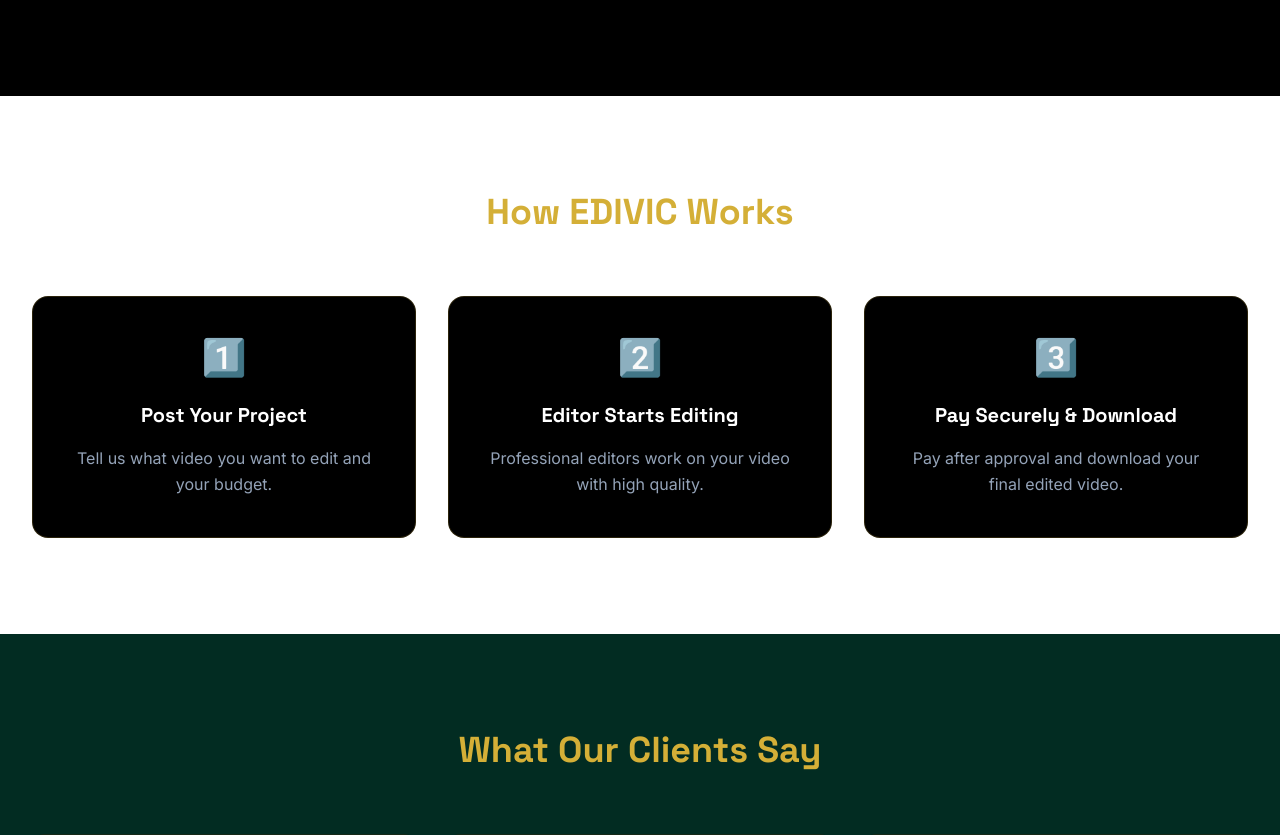
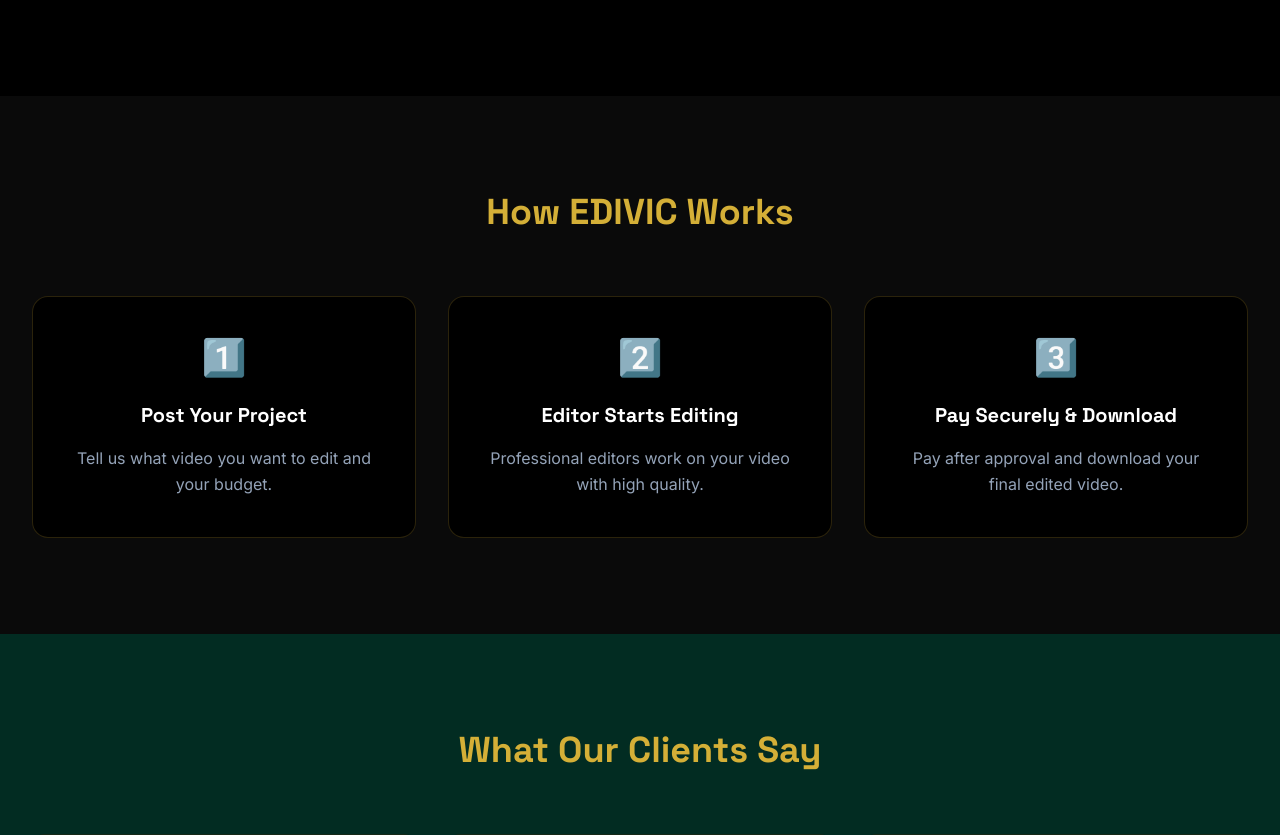
Before and after one commit to kavyvachhani04-cpu/Edivic_com, a React (Vite) app: page /#/ in a window 1280 px wide. Shown: the part 1548-2383 px from the top of the page. Built offline with nearby package versions, Linux system fonts and the light colour scheme; no server answers.

Commit message:
feat: Enhance security on landing page
Disable text selection and right-click context menus on the landing page to deter content scraping.

Additionally, update the landing page background color to use the 'surface' theme variable.

```diff
--- a/index.html
+++ b/index.html
@@ -107,7 +107,26 @@
         background: #d4af37;
         box-shadow: 0 0 8px #d4af37;
       }
+
+      /* Disable Text Selection Globally */
+      * {
+        -webkit-user-select: none;
+        -moz-user-select: none;
+        -ms-user-select: none;
+        user-select: none;
+      }
     </style>
+    <script>
+      // Disable Right Click
+      document.addEventListener('contextmenu', event => event.preventDefault());
+
+      // Disable Copy Shortcut (Ctrl+C)
+      document.addEventListener('keydown', function(event) {
+        if (event.ctrlKey && (event.key === 'c' || event.key === 'C')) {
+          event.preventDefault();
+        }
+      });
+    </script>
   <script type="importmap">
 {
   "imports": {
--- a/pages/LandingPage.tsx
+++ b/pages/LandingPage.tsx
@@ -109,7 +109,7 @@
       </section>
 
       {/* How EDIVIC Works Section */}
-      <section className="py-24 bg-white relative">
+      <section className="py-24 bg-surface relative">
         <div className="max-w-7xl mx-auto px-4 sm:px-6 lg:px-8">
           <div className="text-center mb-16">
             <h2 className="text-3xl md:text-4xl font-bold text-gold mb-4 font-display">How EDIVIC Works</h2>
```
